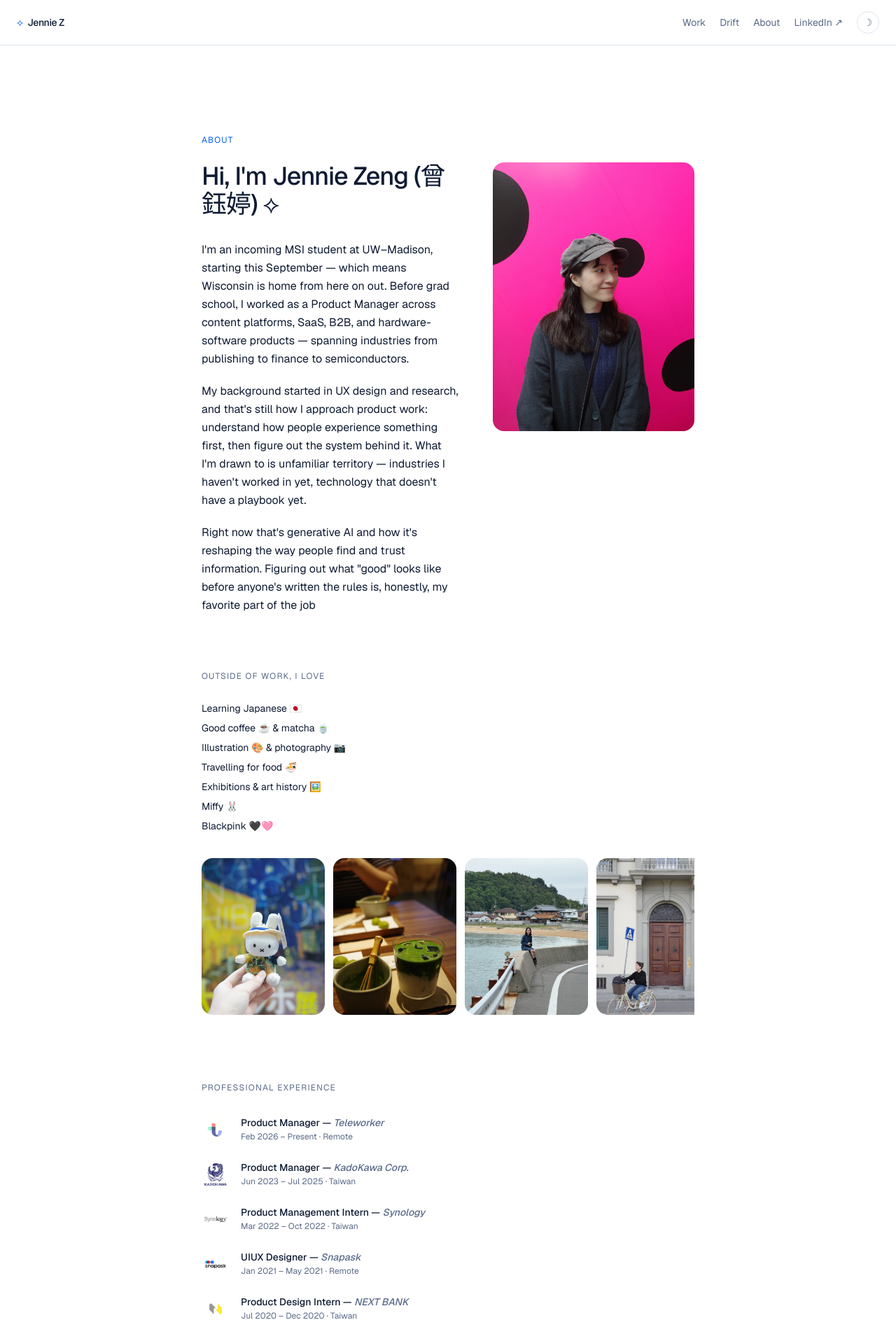
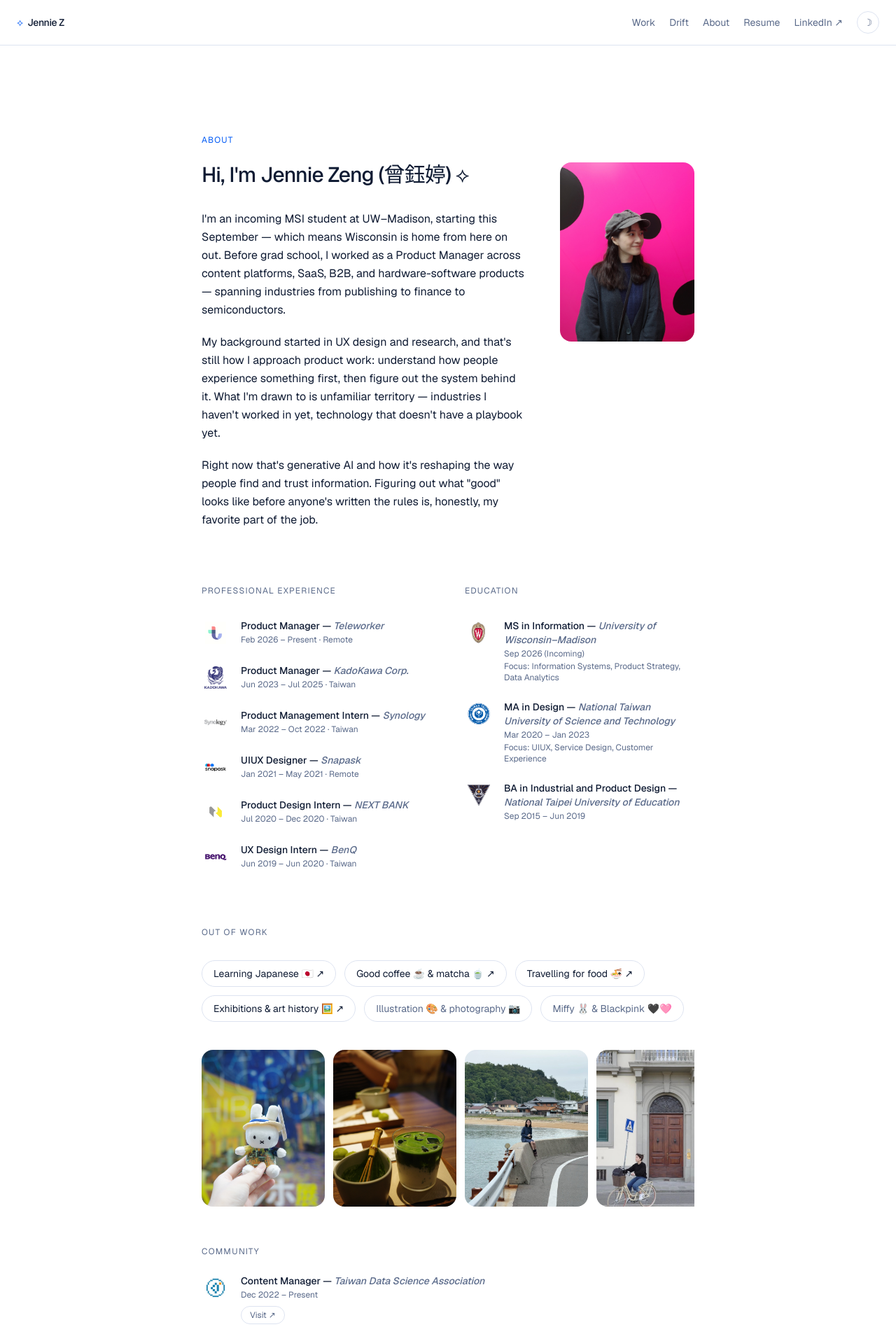
Before and after one commit to Ting1127/portfolio-next, a Next.js app: page /about in a window 1280 px wide. Shown: the top 1916 px of the page at 70% size. Built offline with nearby package versions, Linux system fonts and the light colour scheme.

Commit message:
fix slug routing, add discovery reading and creator center case studies

```diff
--- a/src/app/about/page.tsx
+++ b/src/app/about/page.tsx
@@ -1,4 +1,5 @@
 import { ThemeToggle } from "@/components/ThemeToggle";
+import { FAQAccordion } from "@/components/FAQAccordion";
 
 export default function AboutPage() {
   const experiences = [
@@ -10,15 +11,25 @@ export default function AboutPage() {
     { logo: "/logos/benq.png", title: "UX Design Intern", company: "BenQ", period: "Jun 2019 – Jun 2020", location: "Taiwan" },
   ];
 
+  const education = [
+    { logo: "/logos/uwmadison.png", title: "MS in Information", company: "University of Wisconsin–Madison", period: "Sep 2026 (Incoming)", note: "Focus: Information Systems, Product Strategy, Data Analytics" },
+    { logo: "/logos/ntust.png", title: "MA in Design", company: "National Taiwan University of Science and Technology", period: "Mar 2020 – Jan 2023", note: "Focus: UIUX, Service Design, Customer Experience" },
+    { logo: "/logos/ntue.png", title: "BA in Industrial and Product Design", company: "National Taipei University of Education", period: "Sep 2015 – Jun 2019", note: "" },
+  ];
+
+  // Personal interests — link to corresponding Drift sections where one exists
+  const interests = [
+    { label: "Learning Japanese 🇯🇵", link: "/tools/japanese.html", external: true },
+    { label: "Good coffee ☕ & matcha 🍵", link: "/drift#coffee-log", external: false },
+    { label: "Travelling for food 🍜", link: "https://sites.google.com/view/ourjourneytinguan/our-journey", external: true },
+    { label: "Exhibitions & art history 🖼️", link: "/drift#exhibitions-films", external: false },
+    { label: "Illustration 🎨 & photography 📷", link: null, external: false },
+    { label: "Miffy 🐰 & Blackpink 🖤🩷", link: null, external: false },
+  ];
+
   const community = [
     { logo: "/logos/twds.png", title: "Content Manager", company: "Taiwan Data Science Association", period: "Dec 2022 – Present", link: "https://www.facebook.com/share/g/14hU21YtanM/" },
     { logo: "/logos/uxtw.png", title: "Researcher", company: "UXTW Taiwan UX Professional Association", period: "Mar 2021 – Feb 2022", link: "https://www.facebook.com/theUXTW/?locale=zh_TW" },
-  ];
-
-  const education = [
-    { logo: "/logos/uwmadison.png", title: "MS in Information Systems", company: "University of Wisconsin–Madison", period: "Sep 2026 (Incoming)", note: "Focus: Information Systems, Product Strategy, Data Analytics" },
-    { logo: "/logos/ntust.png", title: "MA in Design", company: "National Taiwan University of Science and Technology", period: "Mar 2020 – Jan 2023", note: "Focus: UIUX, Service Design, Customer Experience" },
-    { logo: "/logos/ntue.png", title: "BA in Industrial and Product Design", company: "National Taipei University of Education", period: "Sep 2015 – Jun 2019", note: "" },
   ];
 
   const publications = [
@@ -77,6 +88,8 @@ export default function AboutPage() {
           <a href="/work" className="hover:opacity-80 transition-opacity" style={{ color: "var(--muted)" }}>Work</a>
           <a href="/drift" className="hover:opacity-80 transition-opacity" style={{ color: "var(--muted)" }}>Drift</a>
           <a href="/about" className="hover:opacity-80 transition-opacity" style={{ color: "var(--muted)" }}>About</a>
+          <a href="https://drive.google.com/YOUR_RESUME_FILE_ID/view" target="_blank"
+            className="hidden sm:block hover:opacity-80 transition-opacity" style={{ color: "var(--muted)" }}>Resume</a>
           <a href="https://linkedin.com/in/yuting-zeng1127" target="_blank"
             className="hidden sm:block hover:opacity-80 transition-opacity" style={{ color: "var(--muted)" }}>LinkedIn ↗</a>
           <ThemeToggle />
@@ -89,45 +102,23 @@ export default function AboutPage() {
         <p className="text-xs tracking-widest uppercase mb-6" style={{ color: "var(--accent)" }}>About</p>
         <div className="flex flex-col md:flex-row gap-12 items-start mb-20">
           <div className="flex-1">
-            <h1 className="text-3xl md:text-4xl font-medium tracking-tight mb-8" style={{ color: "var(--text)" }}>
-              Hi, I'm Jennie Zeng (曾鈺婷) ⟡
+            <h1 className="text-xl sm:text-2xl md:text-3xl font-medium tracking-tight mb-8 whitespace-nowrap" style={{ color: "var(--text)" }}>
+              Hi, I&apos;m Jennie Zeng (曾鈺婷) ⟡
             </h1>
             <div className="text-base leading-relaxed space-y-5" style={{ color: "var(--text)" }}>
-              <p>I'm an incoming MSI student at UW–Madison, starting this September — which means Wisconsin is home from here on out. Before grad school, I worked as a Product Manager across content platforms, SaaS, B2B, and hardware-software products — spanning industries from publishing to finance to semiconductors.</p>
-              <p>My background started in UX design and research, and that's still how I approach product work: understand how people experience something first, then figure out the system behind it. What I'm drawn to is unfamiliar territory — industries I haven't worked in yet, technology that doesn't have a playbook yet. </p>
-              <p>Right now that's generative AI and how it's reshaping the way people find and trust information. Figuring out what "good" looks like before anyone's written the rules is, honestly, my favorite part of the job</p>
+              <p>I&apos;m an incoming MSI student at UW–Madison, starting this September — which means Wisconsin is home from here on out. Before grad school, I worked as a Product Manager across content platforms, SaaS, B2B, and hardware-software products — spanning industries from publishing to finance to semiconductors.</p>
+              <p>My background started in UX design and research, and that&apos;s still how I approach product work: understand how people experience something first, then figure out the system behind it. What I&apos;m drawn to is unfamiliar territory — industries I haven&apos;t worked in yet, technology that doesn&apos;t have a playbook yet.</p>
+              <p>Right now that&apos;s generative AI and how it&apos;s reshaping the way people find and trust information. Figuring out what &quot;good&quot; looks like before anyone&apos;s written the rules is, honestly, my favorite part of the job.</p>
             </div>
           </div>
-          <div className="flex-shrink-0 w-64 md:w-72 rounded-2xl overflow-hidden" style={{ aspectRatio: "3/4" }}>
+          <div className="flex-shrink-0 w-40 md:w-48 rounded-2xl overflow-hidden" style={{ aspectRatio: "3/4" }}>
             <img src="/about-photo.jpg" alt="Jennie" className="w-full h-full object-cover" />
           </div>
         </div>
 
-        {/* Outside of work */}
-        <div className="mb-6">
-          <p className="text-xs tracking-widest uppercase mb-6" style={{ color: "var(--muted)" }}>Outside of work, I love</p>
-          <div className="text-sm leading-loose mb-8" style={{ color: "var(--text)" }}>
-            Learning Japanese 🇯🇵<br />
-            Good coffee ☕ & matcha 🍵<br />
-            Illustration 🎨 & photography 📷<br />
-            Travelling for food 🍜<br />
-            Exhibitions & art history 🖼️<br />
-            Miffy 🐰<br />
-            Blackpink 🖤🩷
-          </div>
-        </div>
-
-        {/* Life photos */}
-        <div className="flex gap-3 overflow-x-auto pb-4 mb-20 scrollbar-hide">
-          {["01.JPG","02.JPG","03.JPG","04.png","05.png"].map((f, i) => (
-            <div key={i} className="flex-shrink-0 w-44 h-56 rounded-2xl overflow-hidden">
-              <img src={`/life/${f}`} alt="" className="w-full h-full object-cover" />
-            </div>
-          ))}
-        </div>
-
-        {/* Experience */}
-        <div className="mb-16">
+        {/* Experience + Education side by side */}
+        <div className="grid grid-cols-1 md:grid-cols-2 gap-12 mb-20">
+          <div>
             <p className="text-xs tracking-widest uppercase mb-8" style={{ color: "var(--muted)" }}>Professional Experience</p>
             <div className="space-y-6">
               {experiences.map((e) => (
@@ -146,8 +137,7 @@ export default function AboutPage() {
             </div>
           </div>
 
-        {/* Education */}
-        <div className="mb-16">
+          <div>
             <p className="text-xs tracking-widest uppercase mb-8" style={{ color: "var(--muted)" }}>Education</p>
             <div className="space-y-6">
               {education.map((e) => (
@@ -166,10 +156,41 @@ export default function AboutPage() {
               ))}
             </div>
           </div>
+        </div>
+
+        {/* Out of Work / Community */}
+        <div className="mb-16">
+          <p className="text-xs tracking-widest uppercase mb-8" style={{ color: "var(--muted)" }}>Out of Work</p>
+
+          <div className="flex flex-wrap gap-3 mb-10">
+            {interests.map((item) => (
+              item.link ? (
+                <a key={item.label} href={item.link} target={item.external ? "_blank" : undefined}
+                  className="text-sm px-4 py-2 rounded-full border hover:opacity-80 transition-opacity"
+                  style={{ borderColor: "var(--border)", color: "var(--text)" }}>
+                  {item.label} ↗
+                </a>
+              ) : (
+                <span key={item.label}
+                  className="text-sm px-4 py-2 rounded-full border"
+                  style={{ borderColor: "var(--border)", color: "var(--muted)" }}>
+                  {item.label}
+                </span>
+              )
+            ))}
+          </div>
+
+          {/* Life photos */}
+          <div className="flex gap-3 overflow-x-auto pb-4 mb-10 scrollbar-hide">
+            {["01.JPG","02.JPG","03.JPG","04.png","05.png"].map((f, i) => (
+              <div key={i} className="flex-shrink-0 w-44 h-56 rounded-2xl overflow-hidden">
+                <img src={`/life/${f}`} alt="" className="w-full h-full object-cover" />
+              </div>
+            ))}
+          </div>
 
           {/* Community */}
-        <div className="mb-16">
-          <p className="text-xs tracking-widest uppercase mb-8" style={{ color: "var(--muted)" }}>Community</p>
+          <p className="text-xs tracking-widest uppercase mb-6" style={{ color: "var(--muted)" }}>Community</p>
           <div className="space-y-6">
             {community.map((e) => (
               <div key={e.company} className="flex gap-4 items-start">
@@ -214,6 +235,12 @@ export default function AboutPage() {
               </div>
             ))}
           </div>
+          <p className="text-xs mt-6" style={{ color: "var(--muted)" }}>
+            Both papers grew out of an early service-design study on coffee brand experience —{" "}
+            <a href="/drift#coffee-log" className="underline hover:opacity-80 transition-opacity" style={{ color: "var(--accent)" }}>
+              see the Coffee Log on Drift ↗
+            </a>
+          </p>
         </div>
 
         {/* Awards */}
@@ -235,24 +262,17 @@ export default function AboutPage() {
           </div>
         </div>
 
-        {/* FAQ */}
+        {/* FAQ — click to expand */}
         <div className="mb-16">
           <p className="text-xs tracking-widest uppercase mb-8" style={{ color: "var(--muted)" }}>FAQ</p>
-          <div className="space-y-8">
-            {faqs.map((item) => (
-              <div key={item.q} className="border-b pb-8" style={{ borderColor: "var(--border)" }}>
-                <p className="text-sm font-medium mb-3" style={{ color: "var(--text)" }}>{item.q}</p>
-                <p className="text-sm leading-relaxed" style={{ color: "var(--muted)" }}>{item.a}</p>
-              </div>
-            ))}
-          </div>
+          <FAQAccordion faqs={faqs} />
         </div>
 
         {/* CTA */}
         <div className="rounded-2xl p-8 text-center border" style={{ background: "var(--bg-card)", borderColor: "var(--border)" }}>
           <p className="text-lg mb-4" style={{ color: "var(--accent)" }}>⟡</p>
           <p className="text-sm leading-relaxed mb-6" style={{ color: "var(--text)" }}>
-            Starting September 2026 at UW–Madison, I'm open to student assistant, RA, and project roles — especially anything at the intersection of AI, data, and product.
+            Starting September 2026 at UW–Madison, I&apos;m open to student assistant, RA, and project roles — especially anything at the intersection of AI, data, and product.
           </p>
           <a href="mailto:zyting.info@gmail.com" className="btn-primary inline-block">
             Get in touch ↗
--- a/src/app/drift/page.tsx
+++ b/src/app/drift/page.tsx
@@ -3,6 +3,7 @@ import { ThemeToggle } from "@/components/ThemeToggle";
 export default function DriftPage() {
   const projects = [
     {
+      id: "learning-japanese",
       title: "Learning Japanese",
       description: "An interactive phonetics tool I built to learn hiragana, katakana, and pitch accent — because existing apps didn't work for me.",
       tag: "Tool",
@@ -10,6 +11,7 @@ export default function DriftPage() {
       link: "/tools/japanese.html",
     },
     {
+      id: "travel",
       title: "Ting & Guan Journey",
       description: "971 days of travels mapped and documented together. A collaborative record built on Google Sites.",
       tag: "Log",
@@ -17,6 +19,7 @@ export default function DriftPage() {
       link: "https://sites.google.com/view/ourjourneytinguan/our-journey",
     },
     {
+      id: "coffee-log",
       title: "Coffee Log",
       description: "Tracking every café and coffee brand I've visited — photos, notes, and the story behind each cup.",
       tag: "Log",
@@ -24,6 +27,7 @@ export default function DriftPage() {
       link: null,
     },
     {
+      id: "pm-workflow",
       title: "PM Workflow",
       description: "Templates, frameworks, and thinking tools I actually use as a PM. Opinionated and evolving.",
       tag: "Workflow",
@@ -31,6 +35,7 @@ export default function DriftPage() {
       link: null,
     },
     {
+      id: "exhibitions-films",
       title: "Exhibitions & Films",
       description: "A running collection of exhibitions and movies that shaped how I think about design and storytelling.",
       tag: "Collection",
@@ -75,6 +80,8 @@ export default function DriftPage() {
           <a href="/work" className="hover:opacity-80 transition-opacity" style={{ color: "var(--muted)" }}>Work</a>
           <a href="/drift" style={{ color: "var(--accent)" }}>Drift</a>
           <a href="/about" className="hover:opacity-80 transition-opacity" style={{ color: "var(--muted)" }}>About</a>
+          <a href="https://drive.google.com/YOUR_RESUME_FILE_ID/view" target="_blank"
+            className="hidden sm:block hover:opacity-80 transition-opacity" style={{ color: "var(--muted)" }}>Resume</a>
           <a href="https://linkedin.com/in/yuting-zeng1127" target="_blank"
             className="hidden sm:block hover:opacity-80 transition-opacity" style={{ color: "var(--muted)" }}>LinkedIn ↗</a>
           <ThemeToggle />
@@ -100,8 +107,8 @@ export default function DriftPage() {
               : {};
 
             return (
-              <Wrapper key={p.title} {...(wrapperProps as any)}
-                className="block rounded-2xl overflow-hidden border transition-all duration-300"
+              <Wrapper key={p.title} id={p.id} {...(wrapperProps as any)}
+                className="block rounded-2xl overflow-hidden border transition-all duration-300 scroll-mt-24"
                 style={{ background: "var(--bg-card)", borderColor: "var(--border)" }}>
                 <div className="aspect-[16/9]" style={{ background: "var(--border)" }} />
                 <div className="p-6">
--- /dev/null
+++ b/src/components/FAQAccordion.tsx
@@ -0,0 +1,42 @@
+"use client";
+
+import { useState } from "react";
+
+interface FAQItem {
+  q: string;
+  a: string;
+}
+
+export function FAQAccordion({ faqs }: { faqs: FAQItem[] }) {
+  const [openIndex, setOpenIndex] = useState<number | null>(null);
+
+  return (
+    <div>
+      {faqs.map((item, i) => {
+        const isOpen = openIndex === i;
+        return (
+          <div key={item.q} className="border-b" style={{ borderColor: "var(--border)" }}>
+            <button
+              onClick={() => setOpenIndex(isOpen ? null : i)}
+              className="w-full flex justify-between items-center text-left py-4 gap-4 cursor-pointer"
+              aria-expanded={isOpen}
+            >
+              <span className="text-sm font-medium" style={{ color: "var(--text)" }}>{item.q}</span>
+              <span
+                className="flex-shrink-0 text-lg transition-transform"
+                style={{ color: "var(--accent)", transform: isOpen ? "rotate(45deg)" : "rotate(0deg)" }}
+              >
+                +
+              </span>
+            </button>
+            {isOpen && (
+              <p className="text-sm leading-relaxed pb-4 pr-8" style={{ color: "var(--muted)" }}>
+                {item.a}
+              </p>
+            )}
+          </div>
+        );
+      })}
+    </div>
+  );
+}
```
Lines whose indentation alone changed are shown as unchanged.
